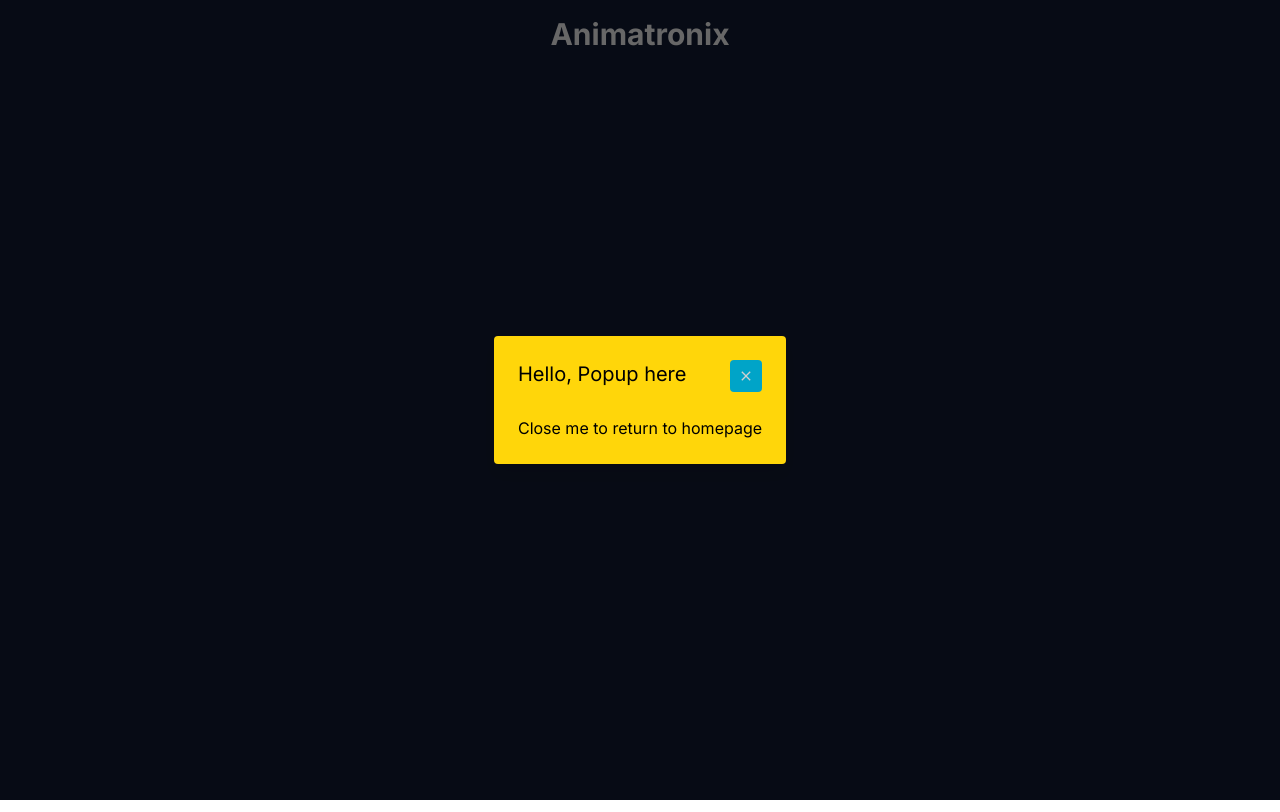
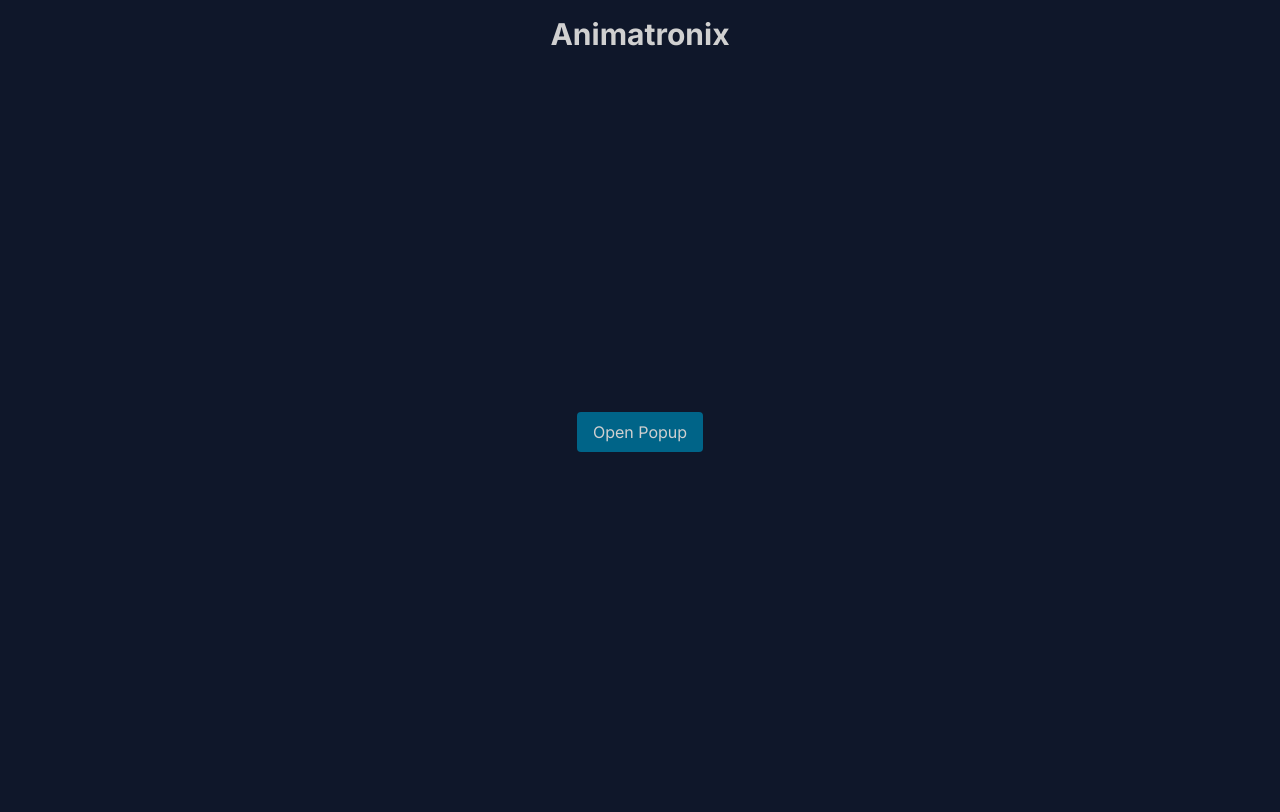
Before and after one commit to KishanBapodra/next-hyperspace, a Next.js app: page /popup in a window 1280 px wide. Built offline with nearby package versions, Linux system fonts and the light colour scheme.

Commit message:
Use url params to toggle popup

```diff
--- a/app/page.tsx
+++ b/app/page.tsx
@@ -11,19 +11,19 @@ export default function Home() {
         height={200}
         className="rounded-full"
       />
-      <div className="flex w-3/5 gap-3 sm:gap-0 max-w-60 text-text justify-between text-lg font-semibold">
-        <Link
-          className="px-4 py-2 rounded bg-primary hover:bg-accent"
-          href="/popup"
-        >
-          Open Popup
-        </Link>
+      <div className="flex w-3/5 gap-3 max-w-64 text-center text-text justify-between items-center text-lg font-semibold">
         <Link
           className="px-4 py-2 rounded bg-primary hover:bg-accent"
           href="/scene"
         >
           Scene
         </Link>
+        <Link
+          className="px-4 py-2 rounded bg-primary hover:bg-accent"
+          href="/popup"
+        >
+          Popup page
+        </Link>
       </div>
     </div>
   );
--- a/app/popup/page.tsx
+++ b/app/popup/page.tsx
@@ -1,6 +1,22 @@
 import Popup from "@/components/Popup";
 import Link from "next/link";
 
-export default function Page() {
-  return <Popup />;
+type SearchParamProps = {
+  searchParams: Record<string, string> | null | undefined;
+};
+
+export default function Page({ searchParams }: SearchParamProps) {
+  const show = searchParams?.show;
+
+  return (
+    <div className="h-[95vh] flex justify-center items-center">
+      <Link
+        className="px-4 py-2 rounded text-text bg-primary hover:bg-accent"
+        href="/popup?show=true"
+      >
+        Open Popup
+      </Link>
+      {show && <Popup />}
+    </div>
+  );
 }
--- a/components/Popup.tsx
+++ b/components/Popup.tsx
@@ -5,15 +5,15 @@ export default function Popup() {
   return (
     <div className="fixed inset-0 z-50 flex items-center justify-center bg-black bg-opacity-50 ">
       <div className="bg-secondary p-6 rounded shadow-lg flex flex-col gap-5">
-        <div className="flex justify-between">
-          <h2 className="text-xl mb-2">Hello, Popup here</h2>
-          <Link href="/">
+        <div className="flex justify-between gap-10">
+          <h2 className="text-xl flex items-center">Hello, Popup here</h2>
+          <Link href="/popup">
             <button className="p-2 bg-primary text-text rounded hover:bg-accent">
               <IoMdClose />
             </button>
           </Link>
         </div>
-        <p>Close me to return to homepage</p>
+        <p className="text-center">Close me to return back</p>
       </div>
     </div>
   );
--- a/tailwind.config.ts
+++ b/tailwind.config.ts
@@ -14,9 +14,9 @@ const config: Config = {
           "conic-gradient(from 180deg at 50% 50%, var(--tw-gradient-stops))",
       },
       colors: {
-        primary: "#00a4c8",
+        primary: "#006488",
         secondary: "#ffd60a",
-        accent: "#0084a8",
+        accent: "#0094b8",
         text: "#d0d0d0",
       },
     },
```
